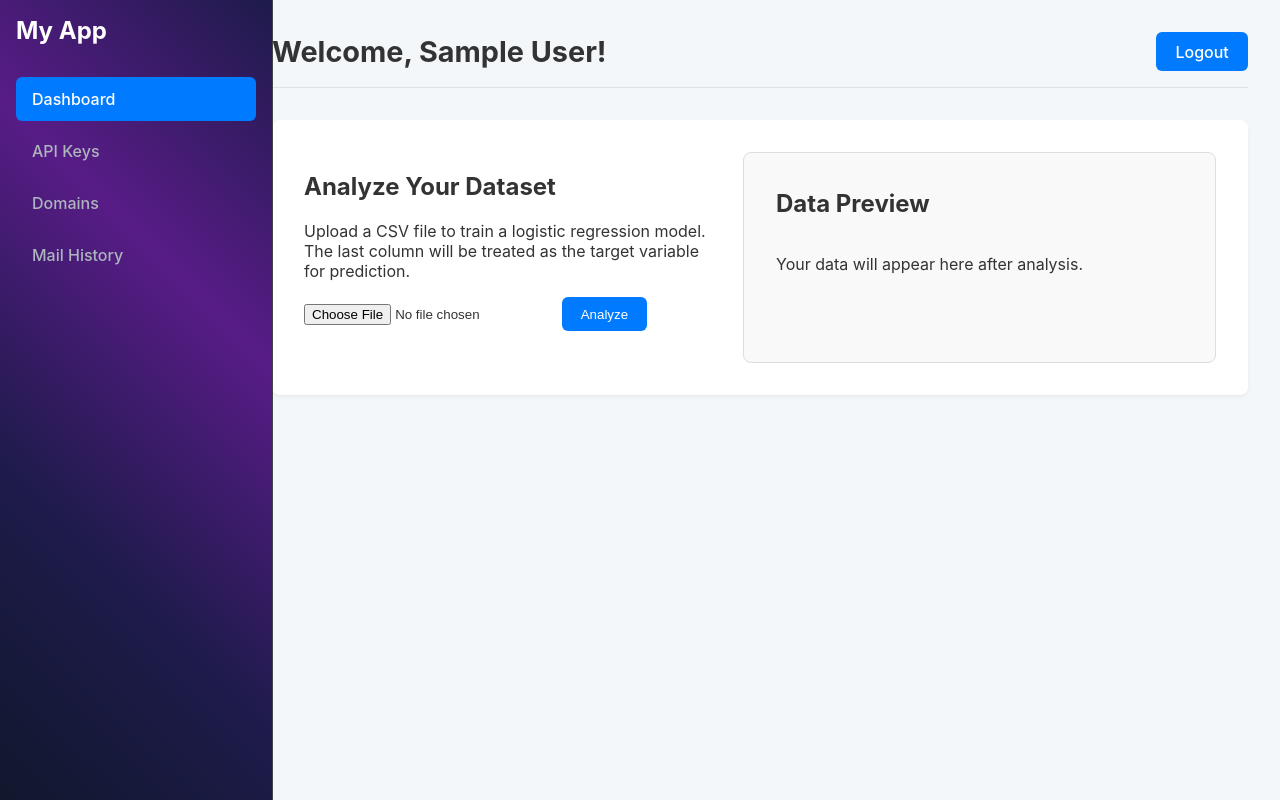
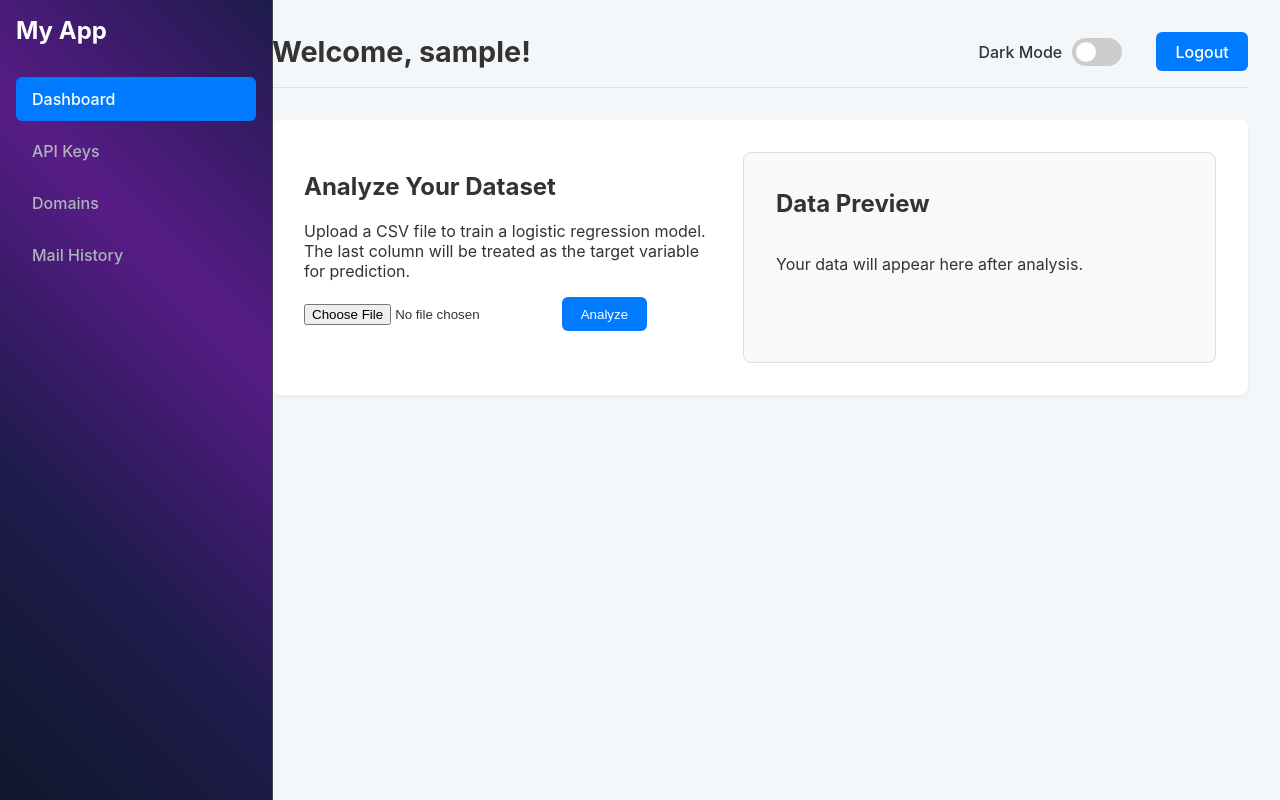
Before and after one commit to GAMEstar911/todocker, a Flask app: page /dashboard in a window 1280 px wide. Run offline with Flask 3, Linux system fonts and the light colour scheme; the visitor is signed in with stand-in values (Sample User, id 1); some libraries are stand-ins or nearby versions.

Commit message:
Feat: Integrate dark/light mode toggle into dashboard

```diff
--- a/static/css/dashboard.css
+++ b/static/css/dashboard.css
@@ -1,9 +1,62 @@
+:root {
+    --body-bg: #f4f7f9;
+    --text-color: #333;
+    --header-border: #dee2e6;
+    --container-bg: #ffffff;
+    --container-shadow: rgba(0,0,0,0.05);
+    --preview-bg: #f9f9f9;
+    --preview-border: #ddd;
+    --table-border: #ddd;
+    --table-header-bg: #e9ecef;
+    --table-even-row-bg: #f8f9fa;
+    --button-bg: #007bff;
+    --button-text: #ffffff;
+    --button-hover-bg: #0056b3;
+    --results-bg: #f8f9fa;
+    --results-border: #e9ecef;
+    --spinner-secondary: #f3f3f3;
+    --spinner-primary: #3498db;
+
+    /* Sidebar specific */
+    --sidebar-bg-gradient: linear-gradient(45deg, #0f172a, #1e1b4b, #581c87, #1e1b4b);
+    --sidebar-border: #444;
+    --sidebar-header-text: #ffffff;
+    --sidebar-link-text: #adb5bd;
+    --sidebar-link-hover-bg: #343a40;
+    --sidebar-link-hover-text: #ffffff;
+    --sidebar-link-active-bg: #007bff;
+    --sidebar-link-active-text: #ffffff;
+}
+
+body.dark-mode {
+    --body-bg: #121212;
+    --text-color: #f1f1f1;
+    --header-border: #444;
+    --container-bg: #1e1e1e;
+    --container-shadow: rgba(0,0,0,0.2);
+    --preview-bg: #252525;
+    --preview-border: #444;
+    --table-border: #444;
+    --table-header-bg: #3a3a3a;
+    --table-even-row-bg: #2c2c2c;
+    --button-bg: #0056b3;
+    --button-hover-bg: #004494;
+    --results-bg: #252525;
+    --results-border: #444;
+    --spinner-secondary: #444;
+    --spinner-primary: #3498db;
+
+    /* Sidebar is already dark, minimal overrides needed */
+    --sidebar-link-active-bg: #0056b3; /* Match button color */
+}
+
 /* General Body Styles */
 body {
     font-family: -apple-system, BlinkMacSystemFont, "Segoe UI", Roboto, "Helvetica Neue", Arial, sans-serif;
-    background-color: #f4f7f9;
+    background-color: var(--body-bg);
     margin: 0;
-    color: #333;
+    color: var(--text-color);
+    transition: background-color 0.3s, color 0.3s;
 }
 
 .dashboard-layout {
@@ -77,9 +130,15 @@ header h1 {
     font-size: 1.8rem;
 }
 
+.header-controls {
+    display: flex;
+    align-items: center;
+    gap: 1.5rem;
+}
+
 .logout-button {
-    background-color: #007bff;
-    color: white;
+    background-color: var(--button-bg);
+    color: var(--button-text);
     padding: 0.6rem 1.2rem;
     text-decoration: none;
     border-radius: 6px;
@@ -88,11 +147,68 @@ header h1 {
 }
 
 .logout-button:hover {
-    background-color: #0056b3;
+    background-color: var(--button-hover-bg);
 }
+
+/* Theme Switcher Styles */
+.theme-switcher {
+    display: flex;
+    align-items: center;
+}
+
+.theme-switcher label {
+    margin-right: 10px;
+    font-weight: 500;
+}
+
+.toggle-switch {
+    position: relative;
+    display: inline-block;
+    width: 50px;
+    height: 28px;
+}
+
+.toggle-switch input {
+    opacity: 0;
+    width: 0;
+    height: 0;
+}
+
+.slider {
+    position: absolute;
+    cursor: pointer;
+    top: 0;
+    left: 0;
+    right: 0;
+    bottom: 0;
+    background-color: #ccc;
+    transition: .4s;
+    border-radius: 28px;
+}
+
+.slider:before {
+    position: absolute;
+    content: "";
+    height: 20px;
+    width: 20px;
+    left: 4px;
+    bottom: 4px;
+    background-color: white;
+    transition: .4s;
+    border-radius: 50%;
+}
+
+input:checked + .slider {
+    background-color: var(--button-bg);
+}
+
+input:checked + .slider:before {
+    transform: translateX(22px);
+}
+
 .submit-button {
-    background-color: #007bff;
-    color: white;
+    background-color: var(--button-bg);
+    color: var(--button-text);
     padding: 0.6rem 1.2rem;
     text-decoration: none;
     border-radius: 6px;
--- a/static/js/dashboard.js
+++ b/static/js/dashboard.js
@@ -5,7 +5,37 @@ document.addEventListener('DOMContentLoaded', () => {
     const accuracySpan = document.getElementById('accuracy');
     const dataTableContainer = document.getElementById('data-table-container');
     const cmContainer = document.getElementById('confusion-matrix-chart');
+    const themeToggle = document.getElementById('theme-toggle');
+    const body = document.body;
     let chart; // To hold the chart instance
+
+    // --- Theme Toggler ---
+    const applyTheme = () => {
+        const savedTheme = localStorage.getItem('theme');
+        if (savedTheme === 'dark') {
+            body.classList.add('dark-mode');
+            themeToggle.checked = true;
+        } else {
+            body.classList.remove('dark-mode');
+            themeToggle.checked = false;
+        }
+        updateChartTheme(); // Update chart colors
+    };
+
+    const handleToggleChange = () => {
+        if (themeToggle.checked) {
+            body.classList.add('dark-mode');
+            localStorage.setItem('theme', 'dark');
+        } else {
+            body.classList.remove('dark-mode');
+            localStorage.setItem('theme', 'light');
+        }
+        updateChartTheme(); // Update chart colors
+    };
+
+    applyTheme();
+    themeToggle.addEventListener('change', handleToggleChange);
+    // --- End Theme Toggler ---
 
     if (analysisForm) {
         analysisForm.addEventListener('submit', async function(event) {
@@ -90,7 +120,32 @@ document.addEventListener('DOMContentLoaded', () => {
         });
     }
 
+    function getChartColors() {
+        const isDarkMode = body.classList.contains('dark-mode');
+        return {
+            backgroundColor: isDarkMode ? 'rgba(54, 162, 235, 0.2)' : 'rgba(75, 192, 192, 0.2)',
+            borderColor: isDarkMode ? 'rgba(54, 162, 235, 1)' : 'rgba(75, 192, 192, 1)',
+            textColor: isDarkMode ? '#f1f1f1' : '#333'
+        };
+    }
+
+    function updateChartTheme() {
+        if (chart) {
+            const colors = getChartColors();
+            chart.options.scales.x.ticks.color = colors.textColor;
+            chart.options.scales.y.ticks.color = colors.textColor;
+            chart.options.scales.x.title.color = colors.textColor;
+            chart.options.scales.y.title.color = colors.textColor;
+            chart.data.datasets.forEach(dataset => {
+                dataset.backgroundColor = colors.backgroundColor;
+                dataset.borderColor = colors.borderColor;
+            });
+            chart.update();
+        }
+    }
+
     function renderConfusionMatrix(matrix, labels) {
+        const colors = getChartColors();
         const data = {
             labels: labels,
             datasets: []
@@ -101,8 +156,8 @@ document.addEventListener('DOMContentLoaded', () => {
             const dataset = {
                 label: labels[i],
                 data: row,
-                backgroundColor: `rgba(75, 192, 192, ${0.2 + (i / labels.length) * 0.6})`,
-                borderColor: 'white',
+                backgroundColor: colors.backgroundColor,
+                borderColor: colors.borderColor,
                 borderWidth: 1
             };
             data.datasets.push(dataset);
@@ -118,18 +173,24 @@ document.addEventListener('DOMContentLoaded', () => {
                     x: {
                         stacked: true,
                         ticks: {
-                            beginAtZero: true
+                            beginAtZero: true,
+                            color: colors.textColor
                         },
                         title: {
                             display: true,
-                            text: 'Predicted'
+                            text: 'Predicted',
+                            color: colors.textColor
                         }
                     },
                     y: {
                         stacked: true,
                         title: {
                             display: true,
-                            text: 'Actual'
+                            text: 'Actual',
+                            color: colors.textColor
+                        },
+                        ticks: {
+                            color: colors.textColor
                         }
                     }
                 },
--- a/templates/dashboard.html
+++ b/templates/dashboard.html
@@ -23,8 +23,17 @@
 
         <div class="main-app-content">
             <header>
-                <h1>Welcome, {{ current_user.name }}!</h1>
-                <a href="{{ url_for('logout') }}" class="logout-button">Logout</a>
+                <h1>Welcome, {{ current_user.username }}!</h1>
+                <div class="header-controls">
+                    <div class="theme-switcher">
+                        <label for="theme-toggle">Dark Mode</label>
+                        <label class="toggle-switch">
+                            <input type="checkbox" id="theme-toggle">
+                            <span class="slider"></span>
+                        </label>
+                    </div>
+                    <a href="{{ url_for('logout') }}" class="logout-button">Logout</a>
+                </div>
             </header>
 
             <div class="container">
```
Also changed, not shown: other parts of static/css/dashboard.css (+24 -26 lines).
